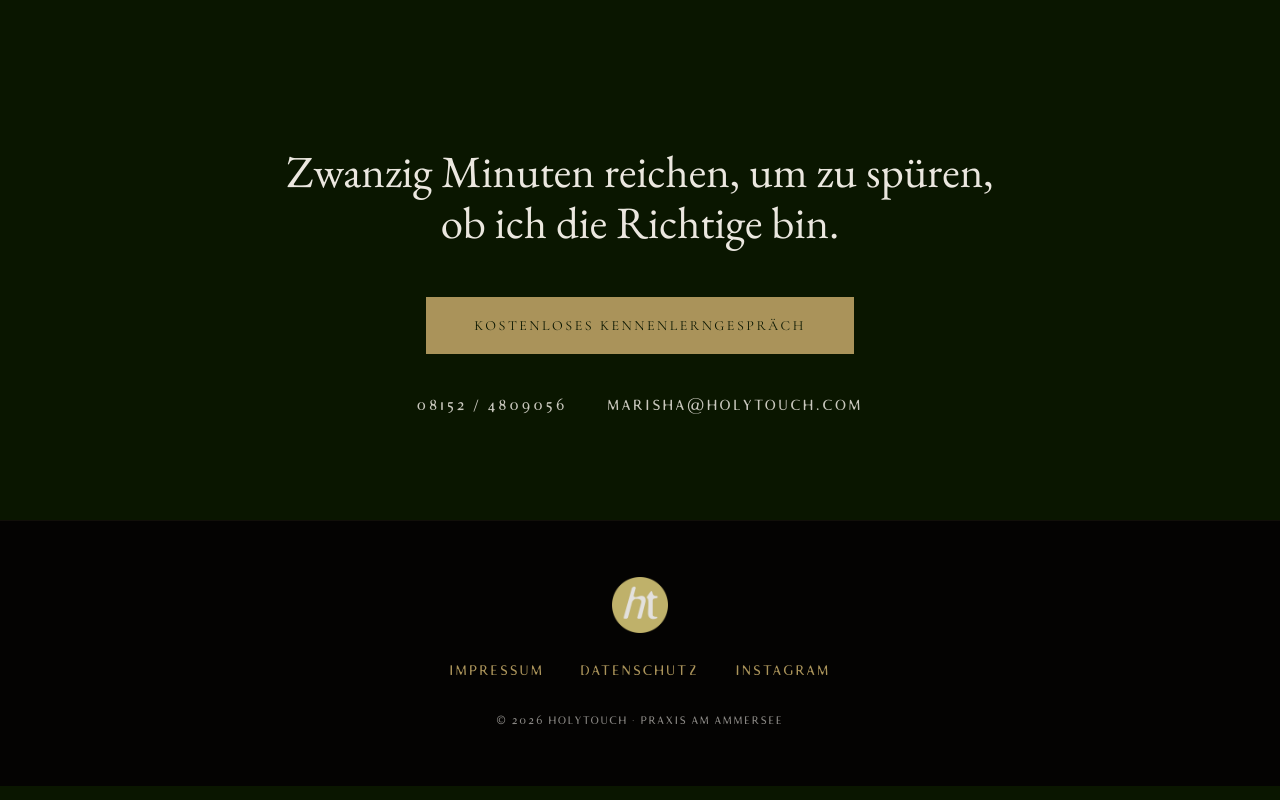
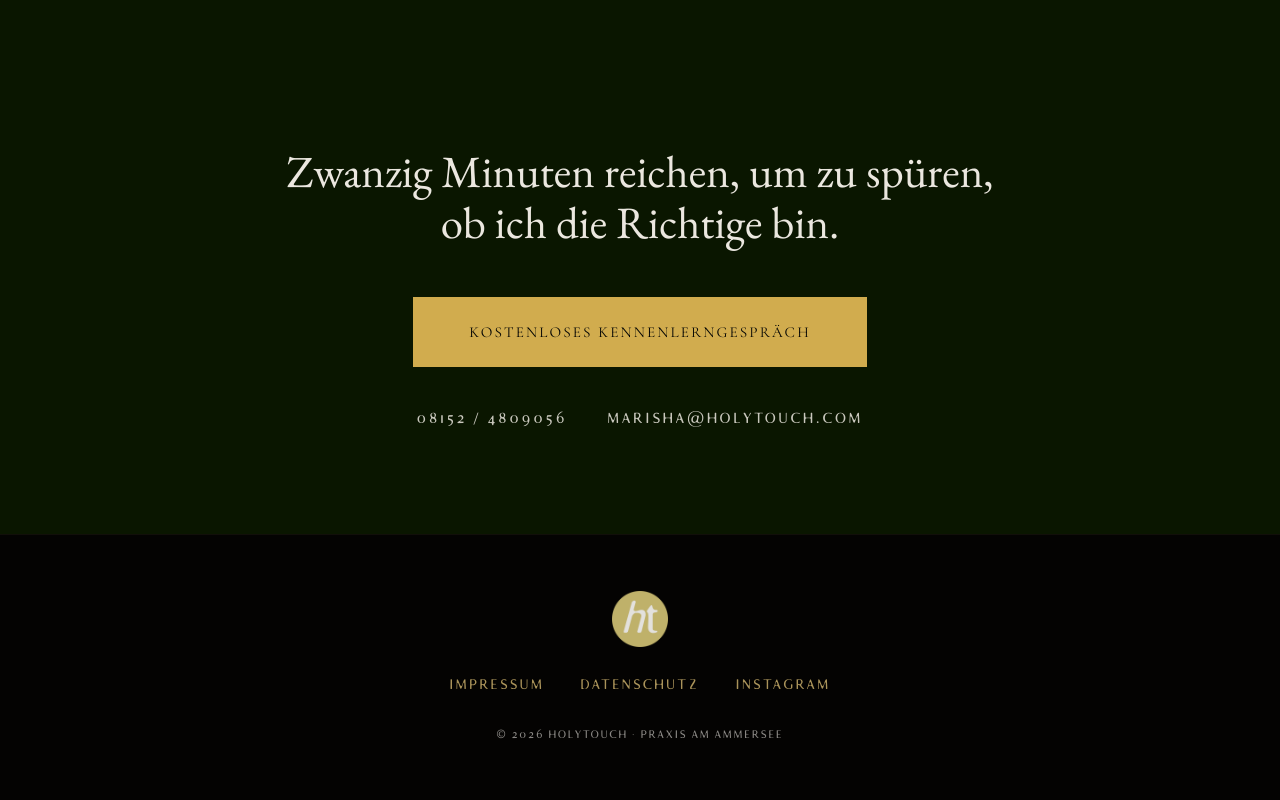
Before and after one commit to felixheberle/webseite-holytouch, a Next.js app: page / in a window 1280 px wide. Shown: the part 5297-6097 px from the top of the page. Built offline with nearby package versions, Linux system fonts and the light colour scheme.

Commit message:
CTA-Button Stufe 2: leuchtenderer Gold-Background, größeres Padding, größere Schrift

```diff
--- a/app/globals.css
+++ b/app/globals.css
@@ -77,20 +77,21 @@ body {
 /* ─── CTA Button ─── */
 .cta-button {
   display: inline-block;
-  background: var(--c-gold);
-  color: var(--c-bg);
+  background: oklch(76% 0.12 88);
+  color: oklch(12% 0.01 130);
   font-family: var(--font-cormorant), Georgia, serif;
-  font-size: 0.875rem;
-  letter-spacing: 0.18em;
+  font-size: 0.95rem;
+  font-weight: 500;
+  letter-spacing: 0.14em;
   text-transform: uppercase;
-  padding: 1.125rem 3rem;
+  padding: 1.5rem 3.5rem;
   text-decoration: none;
   cursor: pointer;
   transition: background 0.25s ease;
   border: none;
 }
 .cta-button:hover {
-  background: oklch(75% 0.09 88);
+  background: oklch(82% 0.13 88);
 }
 
 /* ─── Hero bottom link ─── */
```
